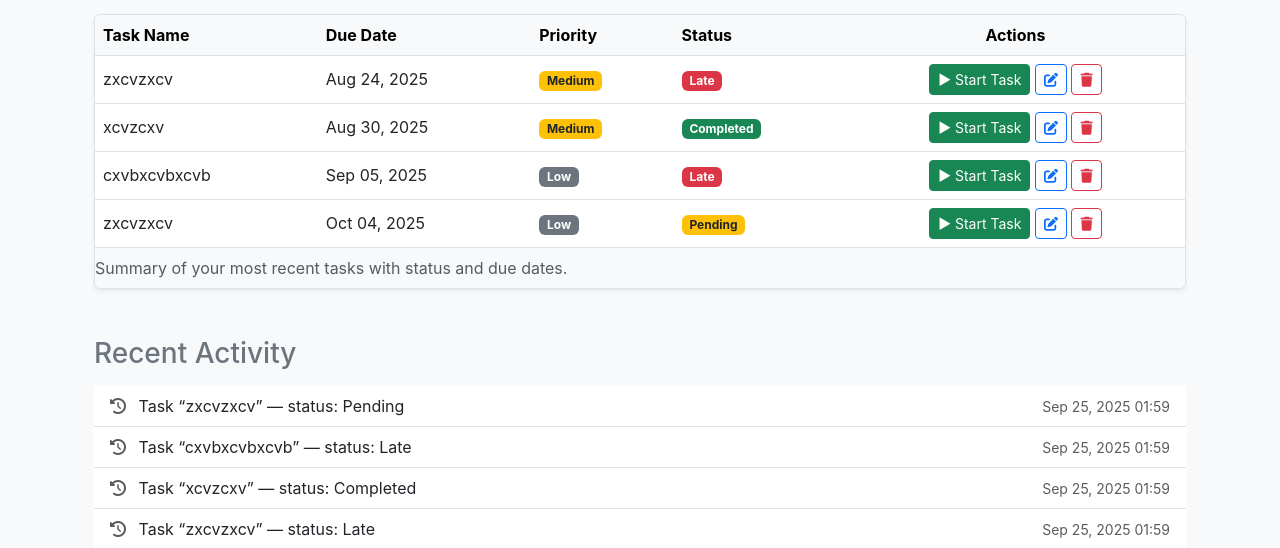
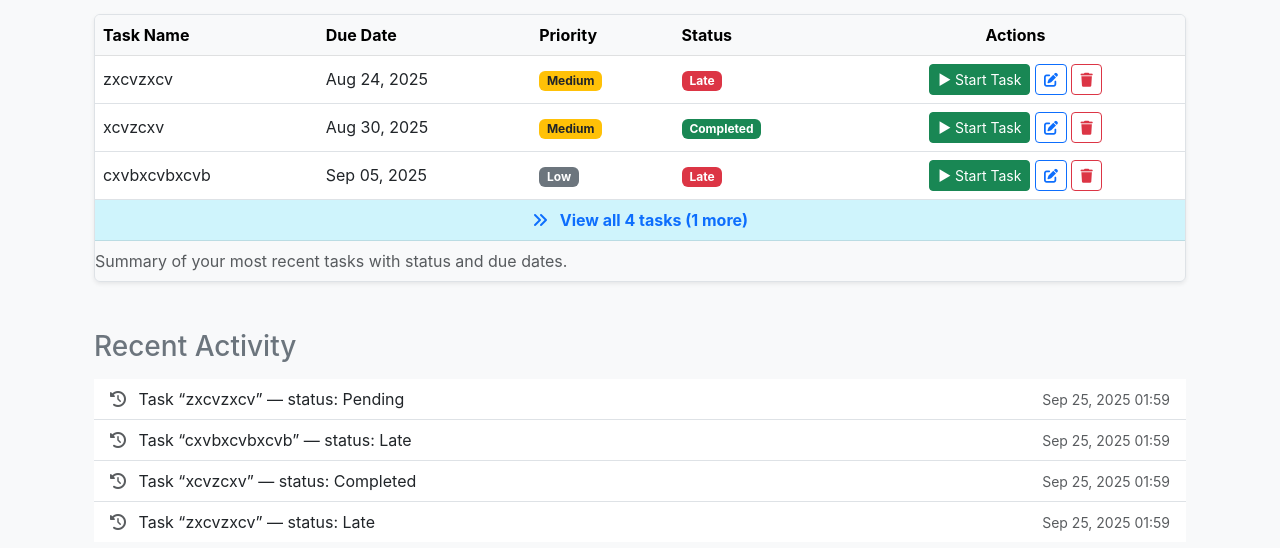
Before and after one commit to 5AH1TH/Neuronudge, a Flask app: page /dashboard in a window 1280 px wide. Shown: the part 523-1071 px from the top of the page. Run offline with Flask 3, Linux system fonts and the light colour scheme; a user stored in the database is signed in; data comes from the database, SQL or seed files in the repository; both versions use the stored data as it was after the commit.

Commit message:
limited tasks shown in dashboard to 3 to reduce space taken for quicker accessibility

```diff
--- a/Neuronudge/templates/dashboard_general.html
+++ b/Neuronudge/templates/dashboard_general.html
@@ -72,7 +72,6 @@
             <a href="{{ url_for('main.dashboard_graphs') }}" class="btn btn-lg btn-outline-primary" aria-label="View task graphs">
                 <i class="bi bi-bar-chart me-2"></i> Graphs
             </a>
-
             {% endif %}
         </div>
 
@@ -91,8 +90,8 @@
                     </tr>
                 </thead>
                 <tbody>
-                    {% if recent_tasks %}
-                        {% for task in recent_tasks %}
+                    {% if dashboard_preview_tasks %}
+                        {% for task in dashboard_preview_tasks %}
                         <tr>
                             <td>{{ task.title }}</td>
                             <td>{{ task.due_date.strftime('%b %d, %Y') if task.due_date else 'No due date' }}</td>
@@ -117,7 +116,6 @@
                                 {% endif %}
                             </td>
                             <td class="text-center">
-                                <!-- NEW Start Task button -->
                                 <button
                                     type="button"
                                     class="btn btn-sm btn-success start-task-btn"
@@ -135,6 +133,18 @@
                             </td>
                         </tr>
                         {% endfor %}
+
+                        {% if total_tasks > 3 %}
+                        <tr class="table-info">
+                            <td colspan="5" class="text-center">
+                                <a href="{{ url_for('main.all_tasks') }}" class="fw-bold text-decoration-none">
+                                    <i class="fa-solid fa-angles-right me-2"></i>
+                                    View all {{ total_tasks }} tasks ({{ total_tasks - 3 }} more)
+                                </a>
+                            </td>
+                        </tr>
+                        {% endif %}
+
                     {% else %}
                     <tr>
                         <td colspan="5" class="text-center text-muted">No recent tasks found. Start by creating a new task!</td>
@@ -147,7 +157,6 @@
         <!-- Timer + Form (hidden until Start Task pressed) -->
         <div id="task-timer-section" class="mt-4" style="display:none;">
             <div class="d-flex">
-                <!-- LEFT: form -->
                 <div class="flex-grow-1 me-3">
                     <div class="card shadow-sm p-3">
                         <h5>Set Task Duration</h5>
@@ -157,7 +166,6 @@
                         <button class="btn btn-success mt-2" id="start-timer">Start</button>
                     </div>
                 </div>
-                <!-- RIGHT: timer -->
                 <div class="flex-shrink-0" style="width:35%;">
                     <div class="card shadow-sm p-3">
                         <h5 class="text-center">Task Timer</h5>
@@ -265,13 +273,10 @@
 </script>
 
 <style>
-    /* Hover effect – fill with 25% opacity color */
+    /* Hover effect */
     .summary-card-btn:hover {
-    transform: translateY(-6px);
-    box-shadow: 0 10px 22px rgba(0,0,0,0.15);
+        transform: translateY(-6px);
+        box-shadow: 0 10px 22px rgba(0,0,0,0.15);
     }
 </style>
-<style>
-
-</style>
 {% endblock %}
--- a/Neuronudge/views.py
+++ b/Neuronudge/views.py
@@ -82,6 +82,12 @@ def dashboard():
         Task.due_date.asc().nulls_last()
     ).paginate(page=page, per_page=per_page, error_out=False)
 
+    # Only show 3 tasks in the preview section
+    dashboard_preview_tasks = Task.query.filter_by(user_id=current_user.id).order_by(
+        Task.priority.asc(),
+        Task.due_date.asc().nulls_last()
+    ).limit(3).all()
+
     # Counts
     tasks_all = Task.query.filter_by(user_id=current_user.id)
     total_tasks = Task.query.filter_by(user_id=current_user.id).count()
@@ -153,6 +159,7 @@ def dashboard():
         dashboard_template,
         tasks=tasks_for_status,
         recent_tasks=recent_tasks,
+        dashboard_preview_tasks=dashboard_preview_tasks,
         recent_activity=recent_activity,
         onboarding=OnboardingPreferences.query.filter_by(user_id=current_user.id).first(),
         filter_status=filter_status,
@@ -162,7 +169,8 @@ def dashboard():
         task_form=task_form,
         paginated_tasks=paginated_tasks,
         features=current_user.dashboard_features or [],
-        now=now
+        now=now,
+        total_tasks=total_tasks
     )
 
 
```
Also changed, not shown: instance/db.sqlite.
